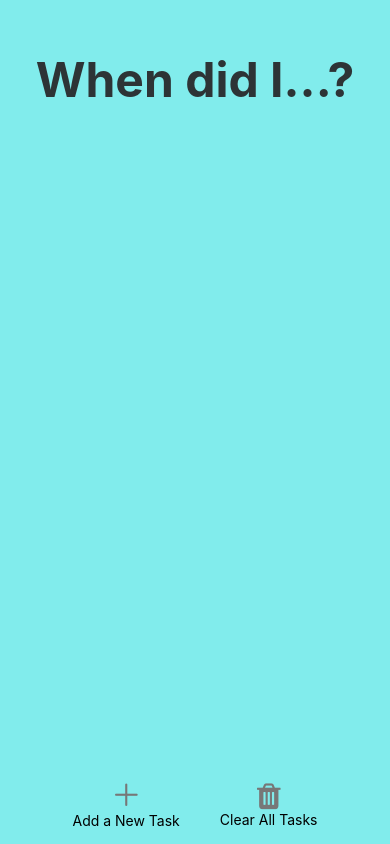
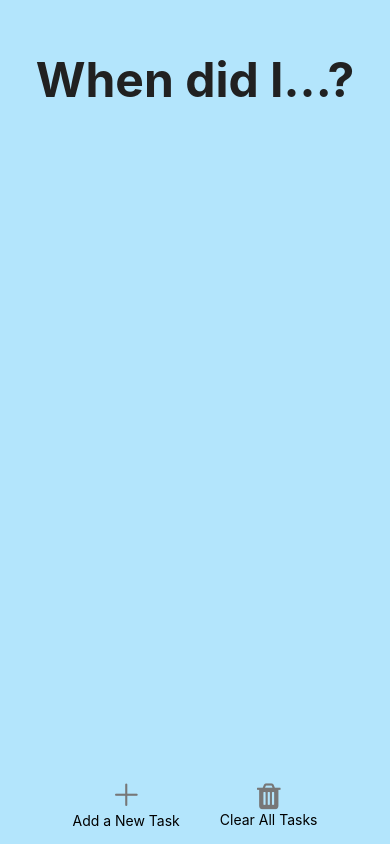
Before and after one commit to lexprod/WhendidiApp, a React Native app: screen / in a window 390 px wide. Built offline with nearby package versions, Linux system fonts and the light colour scheme.

Commit message:
restyling

```diff
--- a/App.js
+++ b/App.js
@@ -116,7 +116,11 @@ export default function App() {
     const timeNum = Math.round(Math.abs(todayDate - whenDate) / 86400000);
     return (
       <View>
-        <TouchableHighlight onLongPress={() => { handleMarkedDone({ item: task }) }}>
+        <TouchableHighlight
+          //these values will have to change, trying to get the highligh to hide!
+          activeOpacity={0}
+          underlayColor={'#FFF'}
+          onLongPress={() => { handleMarkedDone({ item: task }) }}>
           <Task text={task.text} timeNum={timeNum} />
         </TouchableHighlight>
       </View>
@@ -221,7 +225,7 @@ export default function App() {
 const styles = StyleSheet.create({
   container: {
     flex: 1,
-    backgroundColor: '#81ecec',
+    backgroundColor: '#B3E5FC',
     alignItems: 'center',
     justifyContent: 'center',
     padding: 15,
@@ -230,7 +234,7 @@ const styles = StyleSheet.create({
   titleText: {
     fontSize: 48,
     fontWeight: '700',
-    color: '#2d3436',
+    color: '#212121',
   },
   modalView: {
     margin: 20,
--- a/components/Task.js
+++ b/components/Task.js
@@ -28,12 +28,12 @@ const styles = StyleSheet.create({
     taskText: {
         fontSize: 24,
         fontWeight: '500',
-        color: '#2d3436',
+        color: '#212121',
         flex: 4,
         marginRight: 10
     },
     timeBox: {
-        backgroundColor: '#a29bfe',
+        backgroundColor: '#B39DDB',
         borderRadius: 10,
         justifyContent: 'space-evenly',
         flex: 1,
@@ -43,7 +43,7 @@ const styles = StyleSheet.create({
     timeTextNumber: {
         fontSize: 36,
         fontWeight: '900',
-        color: '#2d3436',
+        color: '#212121',
         textAlign: 'center',
         margin: -10
     },
```
